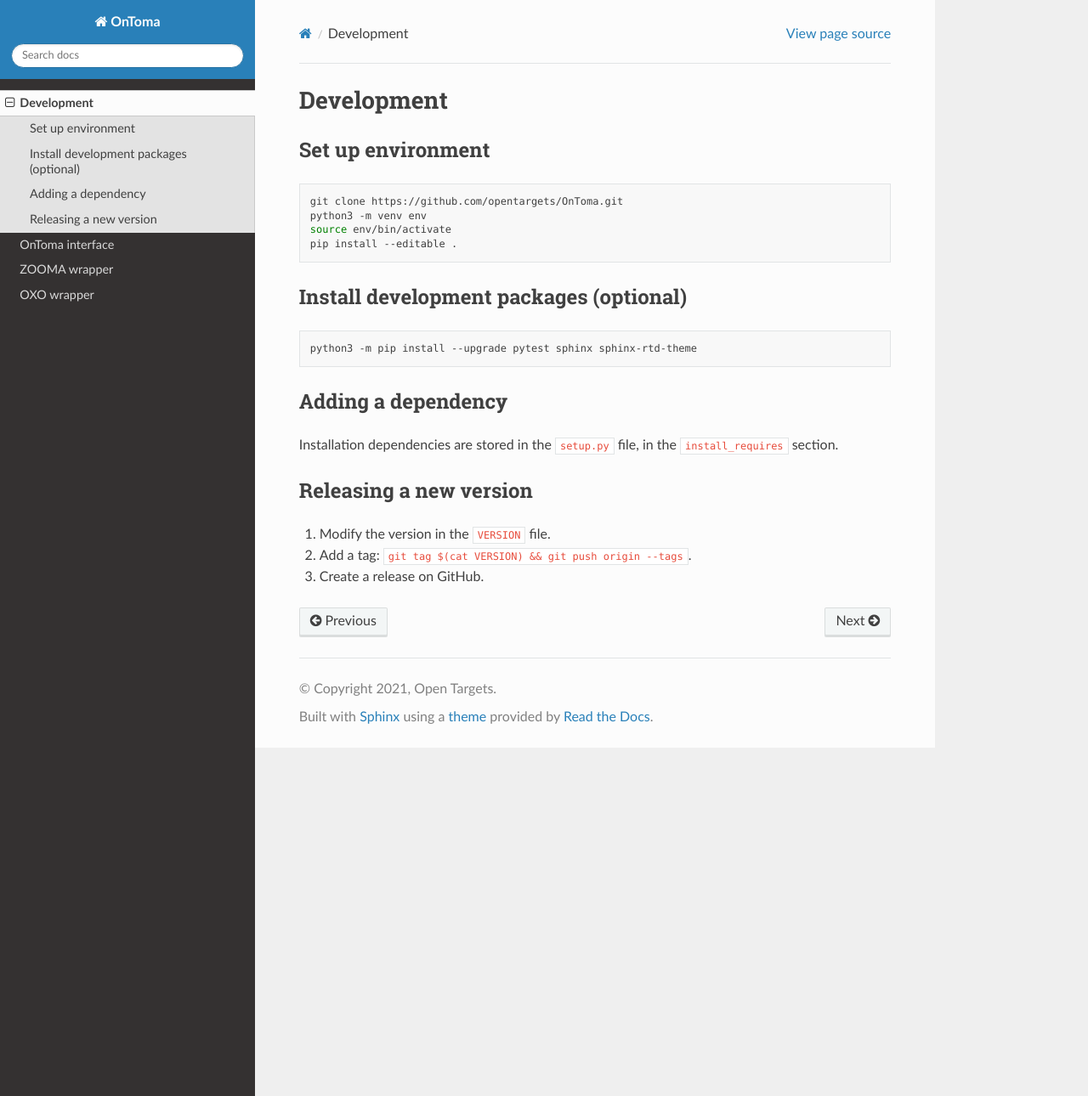
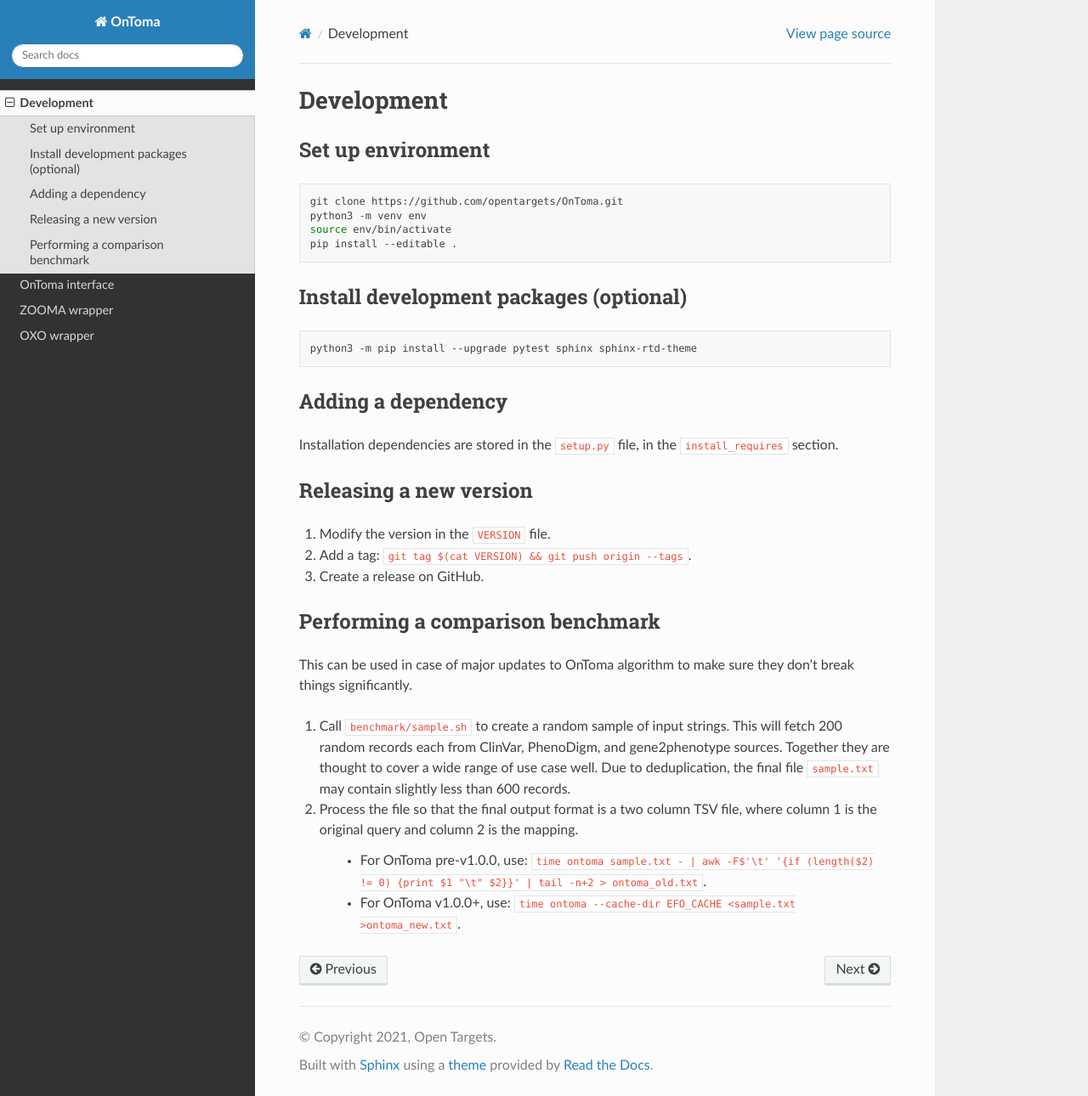
Before and after one commit to opentargets/OnToma, a Sphinx documentation site: the page built from docs/development.rst, in a window 1280 px wide and 1290 px high. Shown: the whole window at 85% size. Built offline with Sphinx 7.4.7 and the Read the Docs theme 2.0.0, drawn with Linux system fonts in a browser that asks for light colours.

Commit message:
Added instructions on running the benchmark

```diff
--- a/docs/development.rst
+++ b/docs/development.rst
@@ -35,3 +35,15 @@ Releasing a new version
 #. Modify the version in the ``VERSION`` file.
 #. Add a tag: ``git tag $(cat VERSION) && git push origin --tags``.
 #. Create a release on GitHub.
+
+
+
+Performing a comparison benchmark
+---------------------------------
+This can be used in case of major updates to OnToma algorithm to make sure they don't break things significantly.
+
+#. Call ``benchmark/sample.sh`` to create a random sample of input strings. This will fetch 200 random records each from ClinVar, PhenoDigm, and gene2phenotype sources. Together they are thought to cover a wide range of use case well. Due to deduplication, the final file ``sample.txt`` may contain slightly less than 600 records.
+#. Process the file so that the final output format is a two column TSV file, where column 1 is the original query and column 2 is the mapping.
+
+    * For OnToma pre-v1.0.0, use: ``time ontoma sample.txt - | awk -F$'\t' '{if (length($2) != 0) {print $1 "\t" $2}}' | tail -n+2 > ontoma_old.txt``.
+    * For OnToma v1.0.0+, use: ``time ontoma --cache-dir EFO_CACHE <sample.txt >ontoma_new.txt``.
```
Also changed, not shown: docs/index.rst (line endings or trailing spaces).
